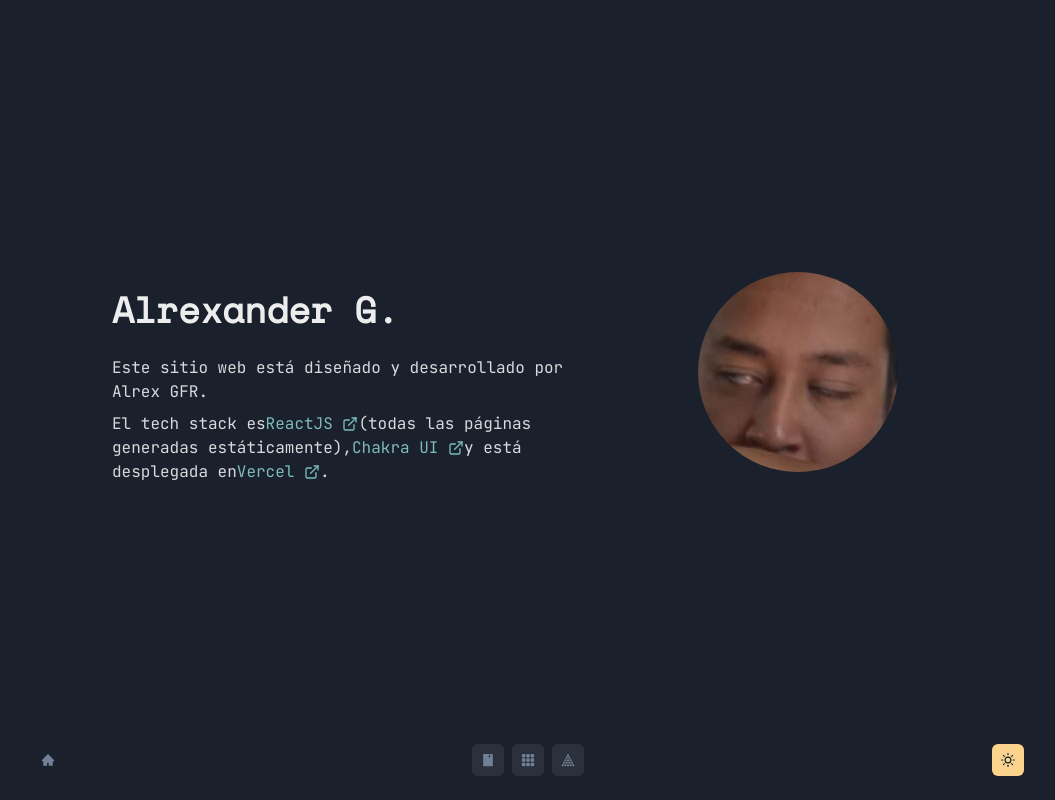
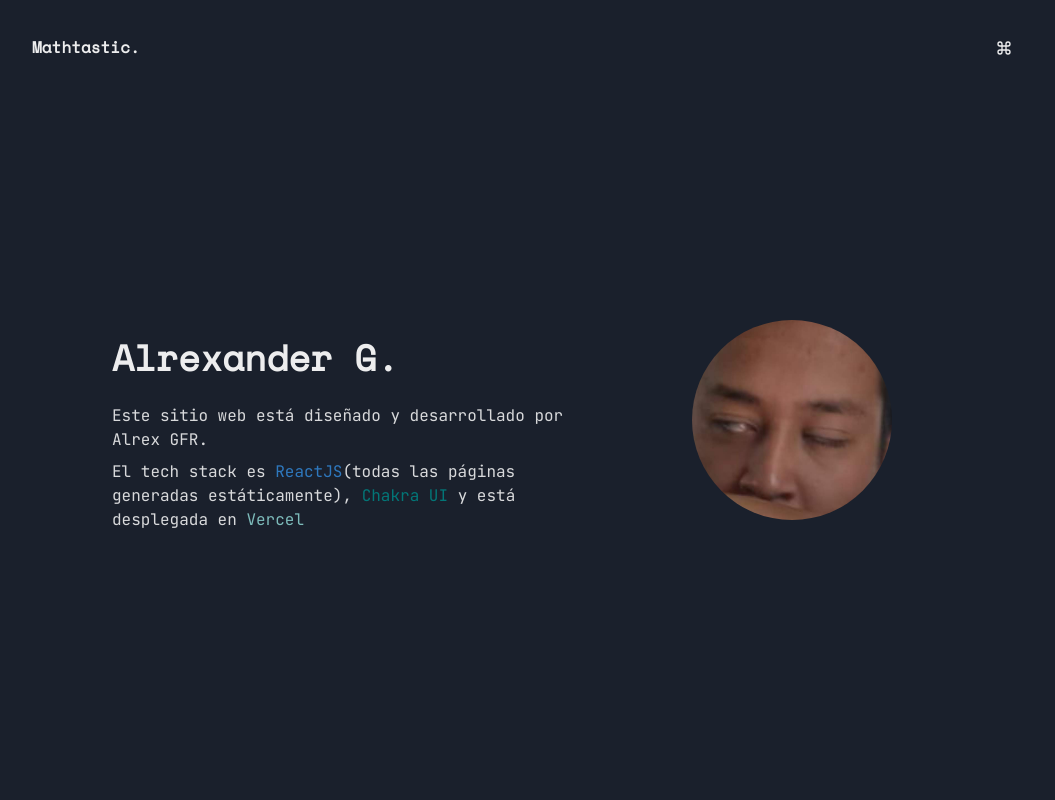
Before and after one commit to 4l3x4nd3r4u1/Mathtastic, a React (Create React App) app: page /about in a window 1280 px wide. Shown: the whole page, without its empty margins (112-1167 px from the left). Built offline with nearby package versions, Linux system fonts and the light colour scheme.

Commit message:
Add Drawer

```diff
--- a/src/App.js
+++ b/src/App.js
@@ -17,13 +17,13 @@ const routes = [
   { path: '/about', name: 'About', Component: About },
 ];
 
-
 function App() {
   const location = useLocation();
 
   return (
     <Container maxW='container.lg'>
       <VStack py={[2, 4, 6]} h='100vh'>
+        <Navigation />
         <AnimatePresence exitBeforeEnter initial={true}>
           <Routes location={location} key={location.pathname}>
             {
@@ -32,7 +32,6 @@ function App() {
             }
           </Routes>
         </AnimatePresence>
-        <Navigation />
       </VStack>
     </Container>
   );
--- a/src/components/navigation.js
+++ b/src/components/navigation.js
@@ -1,67 +1,89 @@
-import { AiFillHome, AiFillBook } from 'react-icons/ai';
-import { BsFillGrid3X3GapFill } from 'react-icons/bs';
-import { SunIcon, MoonIcon } from '@chakra-ui/icons';
-import { GiBallPyramid } from 'react-icons/gi';
 import { NavLink } from 'react-router-dom';
-import { motion } from 'framer-motion'
-import { useState } from 'react';
+import { IoSunny, IoMoon } from 'react-icons/io5'
+import { useRef } from 'react'
+import { FiCommand } from 'react-icons/fi';
 import {
+  HStack,
+  Heading,
+  VStack,
+  Divider,
   useColorMode,
-  HStack,
-  Tooltip,
-  IconButton,
-  useColorModeValue,
-  Box
-} from '@chakra-ui/react';
+  Drawer,
+  DrawerBody,
+  DrawerHeader,
+  DrawerOverlay,
+  DrawerContent,
+  DrawerCloseButton,
+  useDisclosure,
+  Button,
+  IconButton
+} from '@chakra-ui/react'
 
-const MotionBox = motion(Box);
+
+const Palette = () => {
+  const { colorMode, toggleColorMode } = useColorMode();
+  const { isOpen, onOpen, onClose } = useDisclosure()
+  const btnRef = useRef()
+
+  return (
+    <>
+      <IconButton icon={<FiCommand />} ref={btnRef} variant='ghost' onClick={onOpen} />
+      <Drawer
+        isOpen={isOpen}
+        placement='right'
+        onClose={onClose}
+        finalFocusRef={btnRef}
+      >
+        <DrawerOverlay />
+        <DrawerContent>
+          <DrawerCloseButton />
+          <DrawerHeader>Content</DrawerHeader>
+
+          <DrawerBody>
+            <VStack align='flex-start' p={2}>
+              <Heading size='sm' fontWeight='thin' opacity={0.6}>pages</Heading>
+              <NavLink to='/'>
+                <Button variant='ghost'>Home</Button>
+              </NavLink>
+              <NavLink to='/introduction'>
+                <Button variant='ghost'>Intruoduction</Button>
+              </NavLink>
+              <NavLink to='/about'>
+                <Button variant='ghost'>Colophon</Button>
+              </NavLink>
+            </VStack>
+            <Divider />
+            <VStack p={2} align='flex-start'>
+              <Heading size='sm' fontWeight='thin' opacity={0.6}>puzzles</Heading>
+              <NavLink to='/magic'>
+                <Button variant='ghost'>Magic Square 15</Button>
+              </NavLink>
+
+              <NavLink to='/pascal'>
+                <Button variant='ghost'>Pascal Triangle</Button>
+              </NavLink>
+            </VStack>
+            <Divider />
+            <VStack p={2} align='flex-start'>
+              <Heading size='sm' opacity={0.6} >theme</Heading>
+              <Button leftIcon={<IoMoon />} onClick={colorMode === 'light' ? toggleColorMode : null} variant='ghost'>set theme to dark</Button>
+              <Button leftIcon={<IoSunny />} onClick={colorMode === 'dark' ? toggleColorMode : null} variant='ghost'>set theme to light</Button>
+            </VStack>
+          </DrawerBody>
+        </DrawerContent>
+      </Drawer>
+    </>
+  );
+};
 
 const Navigation = () => {
-  const { toggleColorMode } = useColorMode();
-  const [rotation, setRotaton] = useState(0);
 
   return (
     <HStack justify='space-between' w='full' pt={1}>
       <NavLink to='/'>
-        <Tooltip label='Home' placement='top'>
-          <IconButton
-            bg={useColorModeValue('whitealpha.500', 'whitealpha.200')}
-            color='gray.500' icon={<AiFillHome />} aria-label='home' size='sm' />
-        </Tooltip>
+        <Heading size='sm'>Mathtastic.</Heading>
       </NavLink>
-      <HStack >
-        <NavLink to='/introduction'>
-          <Tooltip label='Introduction' placement='top'>
-            <IconButton
-              bg={useColorModeValue('whiteAlpha.500', 'whiteAlpha.200')}
-              color='gray.500' icon={<AiFillBook />} aria-label='Introduction' size='sm' />
-          </Tooltip>
-        </NavLink>
-        <NavLink to='magic'>
-          <Tooltip label='Magic Square' placement='top'>
-            <IconButton
-              bg={useColorModeValue('whiteAlpha.500', 'whiteAlpha.200')}
-              color='gray.500' icon={<BsFillGrid3X3GapFill />} aria-label='Magic Square' size='sm' />
-          </Tooltip>
-        </NavLink>
-        <NavLink to='/pascal'>
-          <Tooltip label='Pascal Triangle' placement='top'>
-            <IconButton
-              bg={useColorModeValue('whiteAlpha.500', 'whiteAlpha.200')}
-              color='gray.500' icon={<GiBallPyramid />} aria-label='Pascal Triangle' size='sm' />
-          </Tooltip>
-        </NavLink>
-      </HStack>
-      <Tooltip label='Color Mode' placement='top'>
-        <MotionBox
-          animate={{ rotate: rotation }}
-          onClick={() => setRotaton(rotation + 90)}
-        >
-          <IconButton
-            colorScheme={useColorModeValue('purple', 'orange')}
-            onClick={toggleColorMode} icon={useColorModeValue(<MoonIcon />, <SunIcon />)} aria-label='Toggle theme' size='sm' />
-        </MotionBox>
-      </Tooltip>
+      <Palette />
     </HStack>
   );
 }
--- a/src/pages/about.js
+++ b/src/pages/about.js
@@ -1,5 +1,5 @@
 import { motion } from 'framer-motion';
-import { ExternalLinkIcon } from '@chakra-ui/icons'
+import { Link } from '@chakra-ui/react'
 import {
   Flex,
   Container,
@@ -9,7 +9,6 @@ import {
   Text,
   Image,
   useColorModeValue,
-  Link
 } from '@chakra-ui/react';
 
 const MotionContainer = motion(Container);
@@ -31,40 +30,12 @@ const About = () => {
         <Stack as='main' align='flex-start' w='full' direction={['column-reverse', 'row']}>
           <VStack pl={[0, 6, 16]} align={['center', 'flex-start']}>
             <Heading my={4} size='xl'>Alrexander G.</Heading>
-            <Text
-              textAlign={['center', 'left']}
-              opacity='0.9'
-            >
-              Este sitio web está diseñado y desarrollado por Alrex GFR.
+            <Text textAlign={['center', 'left']} opacity='0.9'>Este sitio web está diseñado y desarrollado por Alrex GFR.</Text>
+            <Text textAlign={['center', 'left']} opacity='0.9'>
+              El tech stack es{' '}<Link as='a' href='https://reactjs.org/' color='blue.500'>ReactJS</Link>
+              (todas las páginas generadas estáticamente),{' '}<Link href='https://chakra-ui.com/' as='a' color='teal'>Chakra UI</Link> y está desplegada en{' '}
+              <Link as='a' href='https://vercel.com/' color={spanColor}>  Vercel  </Link>
             </Text>
-            <Text
-              textAlign={['center', 'left']}
-              opacity='0.9'
-            >
-              El tech stack es
-              <Link
-                color={spanColor}
-                href='https://reactjs.org/'
-                isExternal
-              >
-                ReactJS <ExternalLinkIcon />
-              </Link>
-              (todas las páginas generadas estáticamente),
-              <Link
-                isExternal
-                color={spanColor}
-                href='https://chakra-ui.com/'
-              >
-                Chakra UI <ExternalLinkIcon />
-              </Link>
-              y está desplegada en
-              <Link
-                color={spanColor}
-                isExternal
-                href='https://vercel.com/'
-              >
-                Vercel <ExternalLinkIcon />
-              </Link>.</Text>
           </VStack>
           <VStack w='full'>
             <MotionImage
@@ -81,6 +52,7 @@ const About = () => {
         </Stack>
       </Flex>
     </MotionContainer>
+
   );
 };
 
--- a/src/pages/home.js
+++ b/src/pages/home.js
@@ -44,9 +44,7 @@ const Home = () => {
           animate={{ y: 0, opacity: 1 }}
           transition={{ duration: 0.8, delay: 0.1 }}
         >
-          <Link to='/about'>
-            <Heading fontWeight='bold' size='3xl'>MATHTASTIC</Heading>
-          </Link>
+          <Heading fontWeight='bold' size='3xl'>MATHTASTIC</Heading>
           <Text fontWeight='thin' >Prueba algunos puzzles matemáticos gratuitos</Text>
         </MotionBox>
         <Stack
--- a/src/pages/introduction.js
+++ b/src/pages/introduction.js
@@ -1,7 +1,10 @@
 import React from 'react'
+import { NavLink } from 'react-router-dom'
 import { motion } from 'framer-motion';
 import {
   Box,
+  Flex,
+  Button,
   Heading,
   useColorModeValue,
   Container,
@@ -57,6 +60,11 @@ const Introduction = () => {
         <ListItem>C (100) puede colocarse antes de D (500) para hacer 400.</ListItem>
         <ListItem>C (100) puede colocarse antes de M (1000) para obtener 900.</ListItem>
       </UnorderedList>
+      <Flex align='flex-end' direction='column' p={2}>
+        <NavLink to='/magic'>
+          <Button variant='outline'>siguiente</Button>
+        </NavLink>
+      </Flex>
     </MotionContainer>
   );
 }
```
Also changed, not shown: 1 other file (tests, documents, lock files or other folders).
